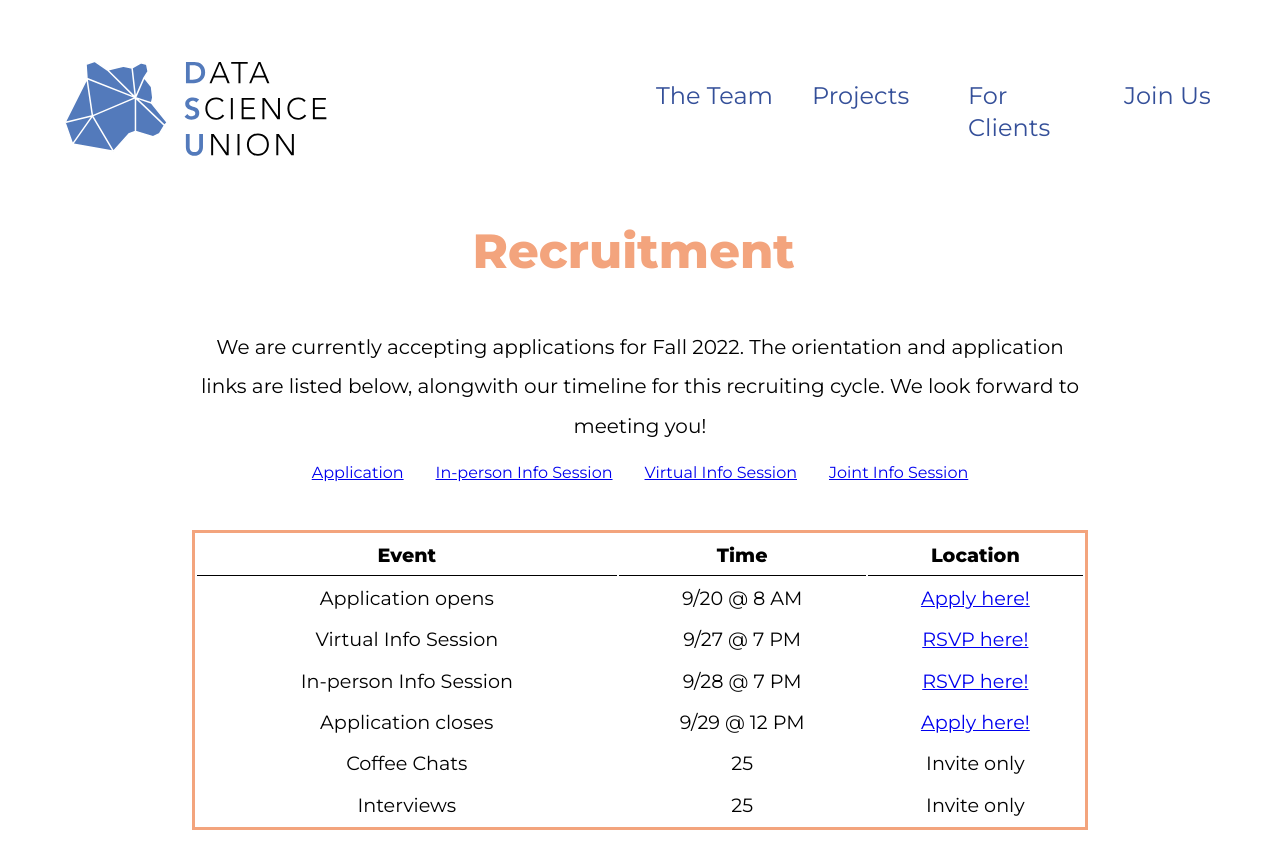
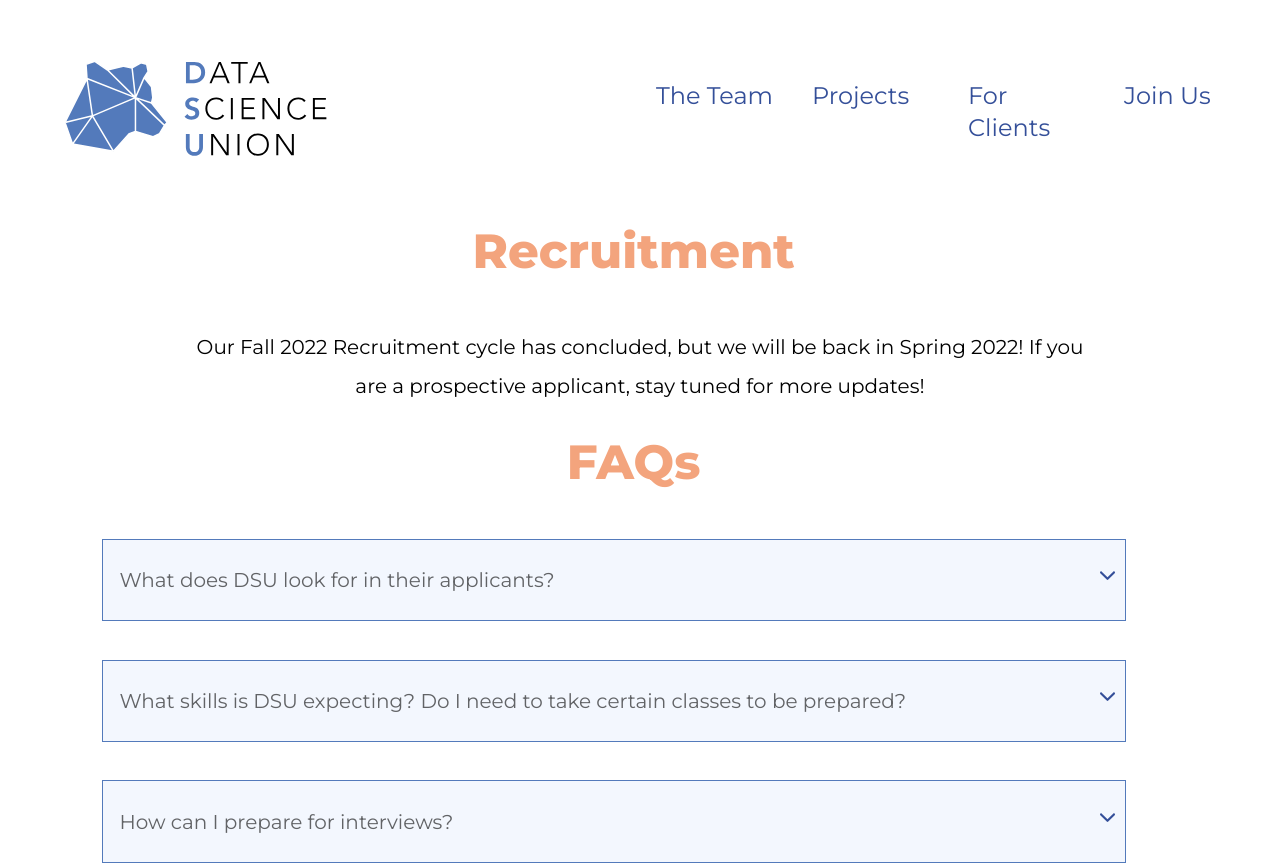
Before and after one commit to haydenfd/DSU-Website, a React (Create React App) app: page /join in a window 1280 px wide. Shown: the top 864 px of the page. Built offline with nearby package versions, Linux system fonts and the light colour scheme; the HTML template or start-up script is replaced by a standard one.

Commit message:
Recruitment fix

```diff
--- a/src/Pages/Join.jsx
+++ b/src/Pages/Join.jsx
@@ -28,21 +28,20 @@ const faqs = [
 ];
 
 const Join = () => {
-
   return (
     <div className="join-us-container">
       <h1 className="join-title">
         Recruitment
       </h1>
       <p className="join-text">
-        We are currently accepting applications for Fall 2022. The orientation and application links are listed below, alongwith our timeline for this recruiting cycle. We look forward to meeting you!</p>
-        <div className='links'>
+        Our Fall 2022 Recruitment cycle has concluded, but we will be back in Spring 2022! If you are a prospective applicant, stay tuned for more updates!</p>
+       {/* <div className='links'>
             <a href='https://tinyurl.com/dsu-application-f22' target='_blank' rel='noreferrer' className="logo-hover">Application</a>
             <a href='https://tinyurl.com/dsu-inperson-rsvp' target='_blank' rel='noreferrer' className="logo-hover">In-person Info Session</a>
             <a href='https://tinyurl.com/dsu-virtual-rsvp' target='_blank' rel='noreferrer' className="logo-hover">Virtual Info Session</a>
             <a href='https://tinyurl.com/dsu-joint-rsvp' target='_blank' rel='noreferrer' className="logo-hover">Joint Info Session</a>
       </div>
-      {/* <img src={timeline} alt='' style={ { width: '30vw', margin: '7vw 0'}} /> */}
+      <img src={timeline} alt='' style={ { width: '30vw', margin: '7vw 0'}} />
       <div className='recruitment-timeline'>
       <table className='recruitment-table'>
         <tr>
@@ -96,7 +95,7 @@ const Join = () => {
         </tr>
 
       </table>
-      </div>
+      </div>*/}
       <section className="faq-container">
       <h1 className="join-title">
         FAQs
```
